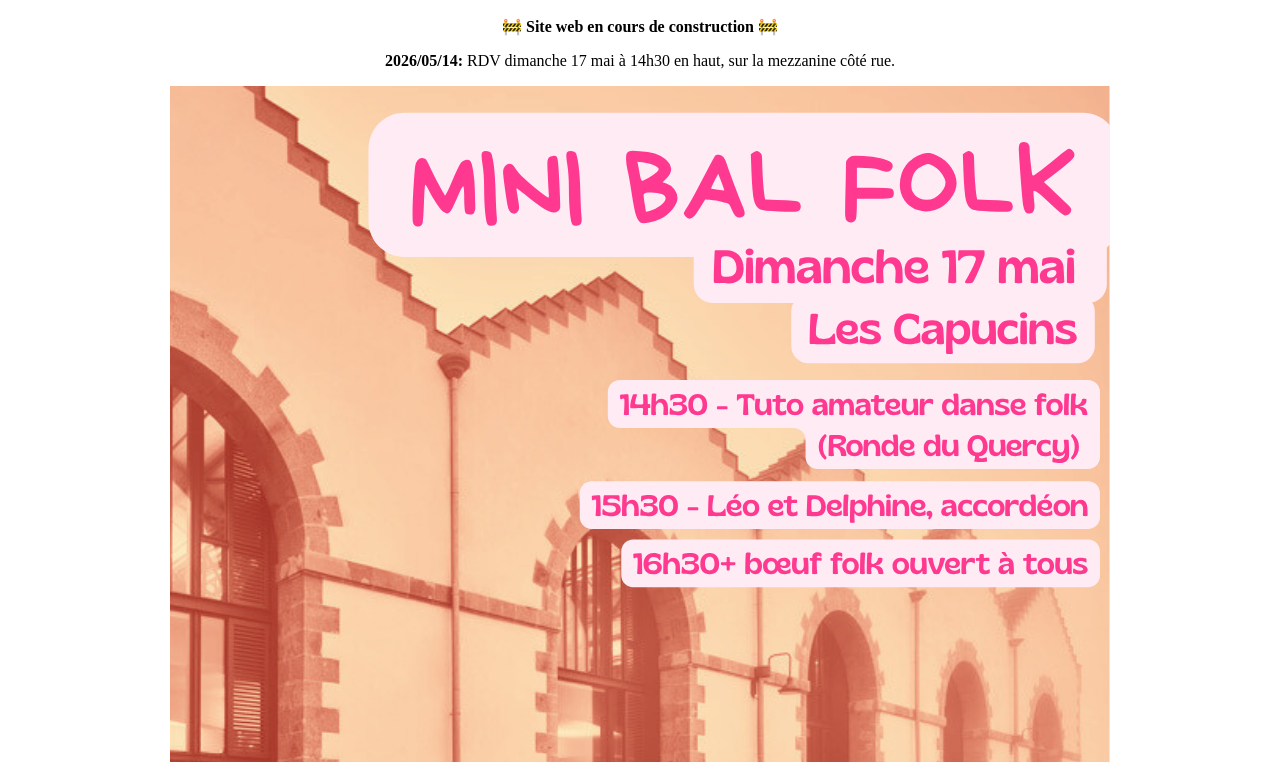
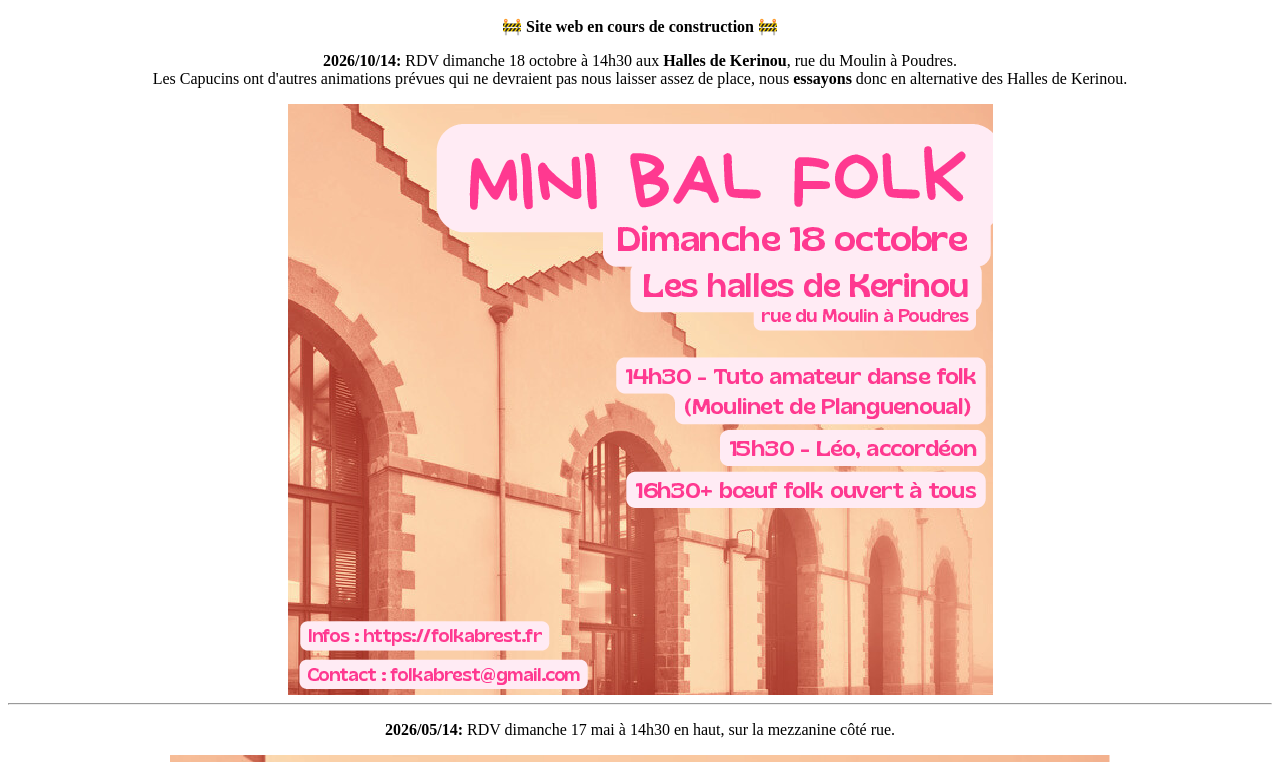
Before and after one commit to ixio/folkabrest, a plain HTML site: page docs/index.html in a window 1280 px wide. Shown: the part 38-800 px from the top of the page. Drawn offline with Linux system fonts and the light colour scheme.

Commit message:
Add 2026-10-18 instructions

```diff
--- a/docs/index.html
+++ b/docs/index.html
@@ -4,6 +4,9 @@
     <center>
       <h2>Folkabrest</h2>
       <p><b>🚧 Site web en cours de construction 🚧</b></p>
+      <p><b>2026/10/14:</b> RDV dimanche 18 octobre à 14h30 aux <b>Halles de Kerinou</b>, rue du Moulin à Poudres.<br/>Les Capucins ont d'autres animations prévues qui ne devraient pas nous laisser assez de place, nous <b>essayons</b> donc en alternative des Halles de Kerinou.</p>
+      <img src="./2026-10-18-MiniBalFolk-v2.png">
+      <hr>
       <p><b>2026/05/14:</b> RDV dimanche 17 mai à 14h30 en haut, sur la mezzanine côté rue.</p>
       <img src="./MiniBalFolk-17mai-v2.png">
       <hr>
```
Also changed, not shown: docs/2026-10-18-MiniBalFolk-v2.png (added).
